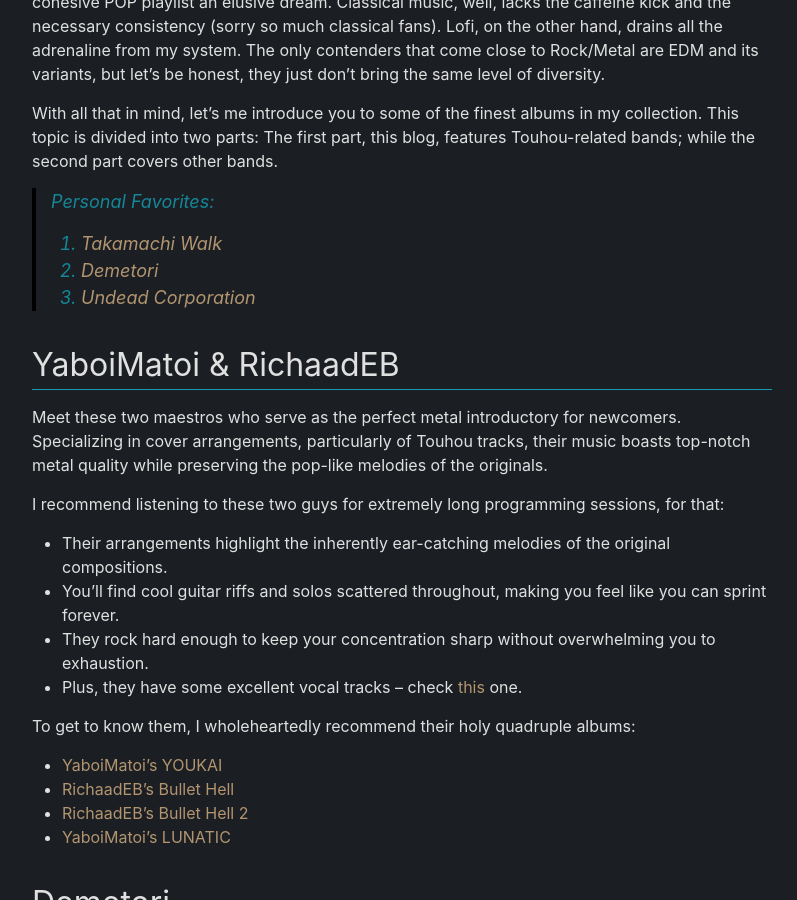
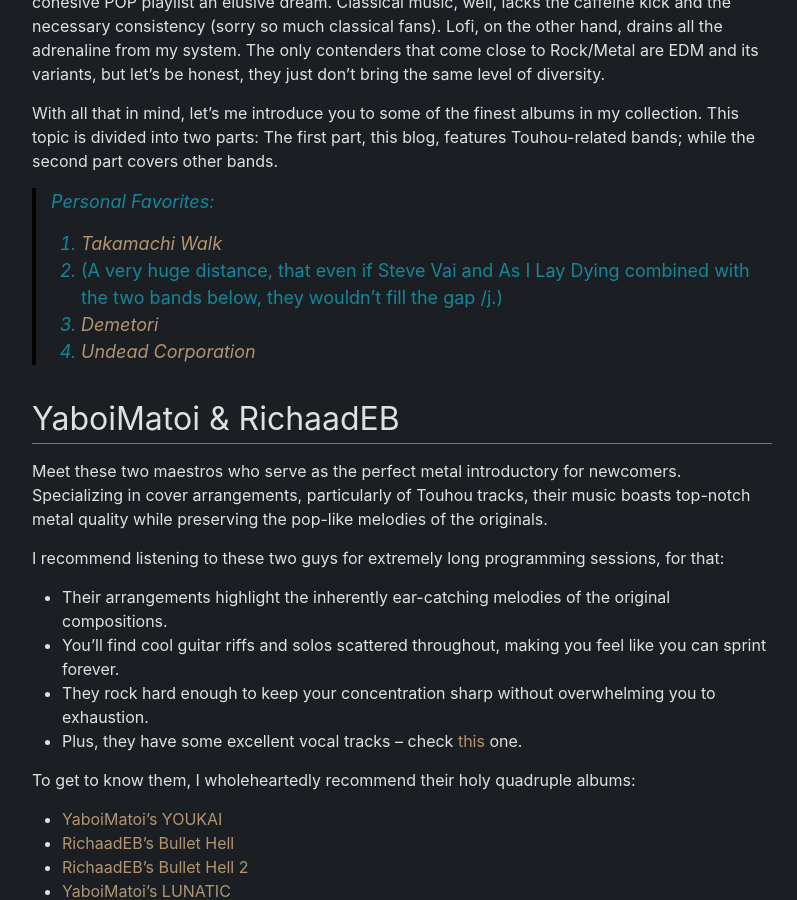
Before and after one commit to iluvgirlswithglasses/github-pages, a Jekyll site: the page built from _posts/2023-12-27-fav-metal-album.md, in a window 1280 px wide and 900 px high, scrolled down 525 px. Shown: the whole window, without its empty margins (238-1035 px from the left). Built offline with Jekyll 4.4.1, drawn with Linux system fonts in a browser that asks for light colours; our own code applies the rules of GitHub Pages for plain Markdown files.

Commit message:
the more I listen to them, the more I love them.

```diff
--- a/_posts/2023-12-27-fav-metal-album.md
+++ b/_posts/2023-12-27-fav-metal-album.md
@@ -20,8 +20,9 @@ With all that in mind, let's me introduce you to some of the finest albums in my
 
 > Personal Favorites:
 > 1. [Takamachi Walk](#takamachi-walk)
-> 2. [Demetori](#demetori)
-> 3. [Undead Corporation](#undead-corperation)
+> 2. *(A very huge distance, that even if Steve Vai and As I Lay Dying combined with the two bands below, they wouldn't fill the gap /j.)*
+> 3. [Demetori](#demetori)
+> 4. [Undead Corporation](#undead-corperation)
 
 ## YaboiMatoi & RichaadEB
 
```
